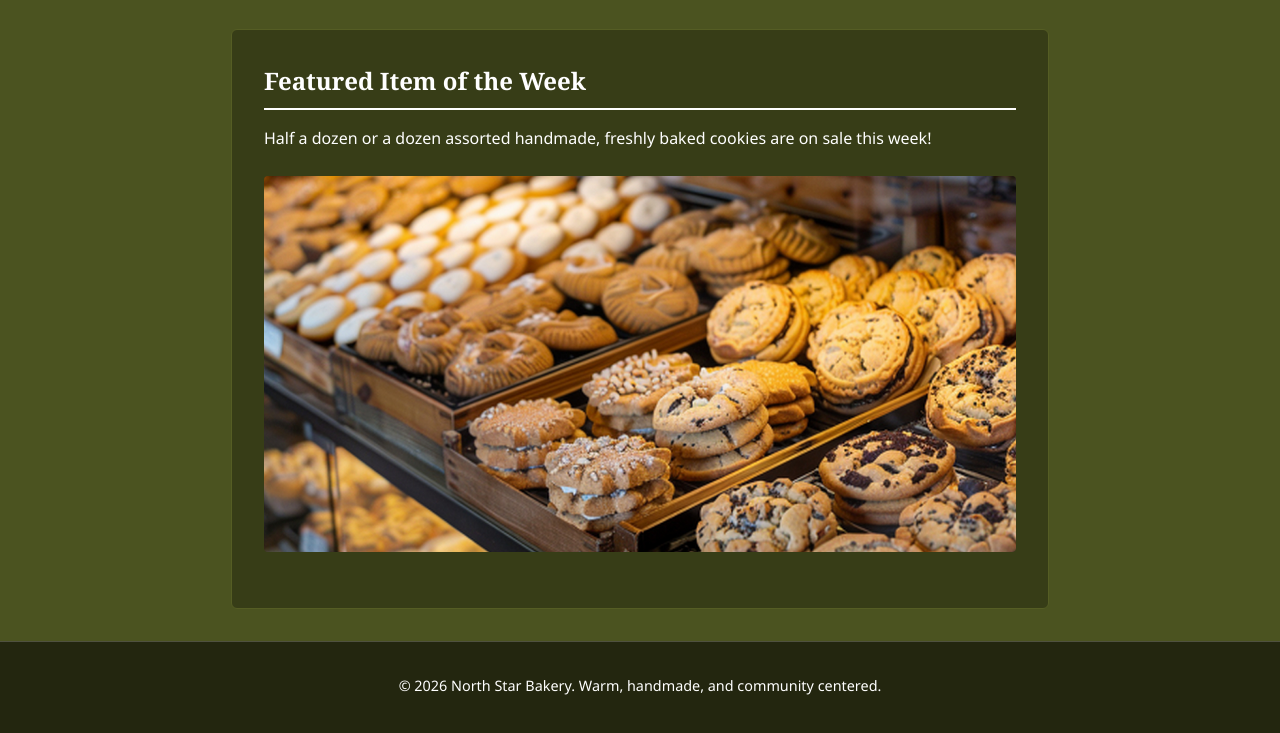
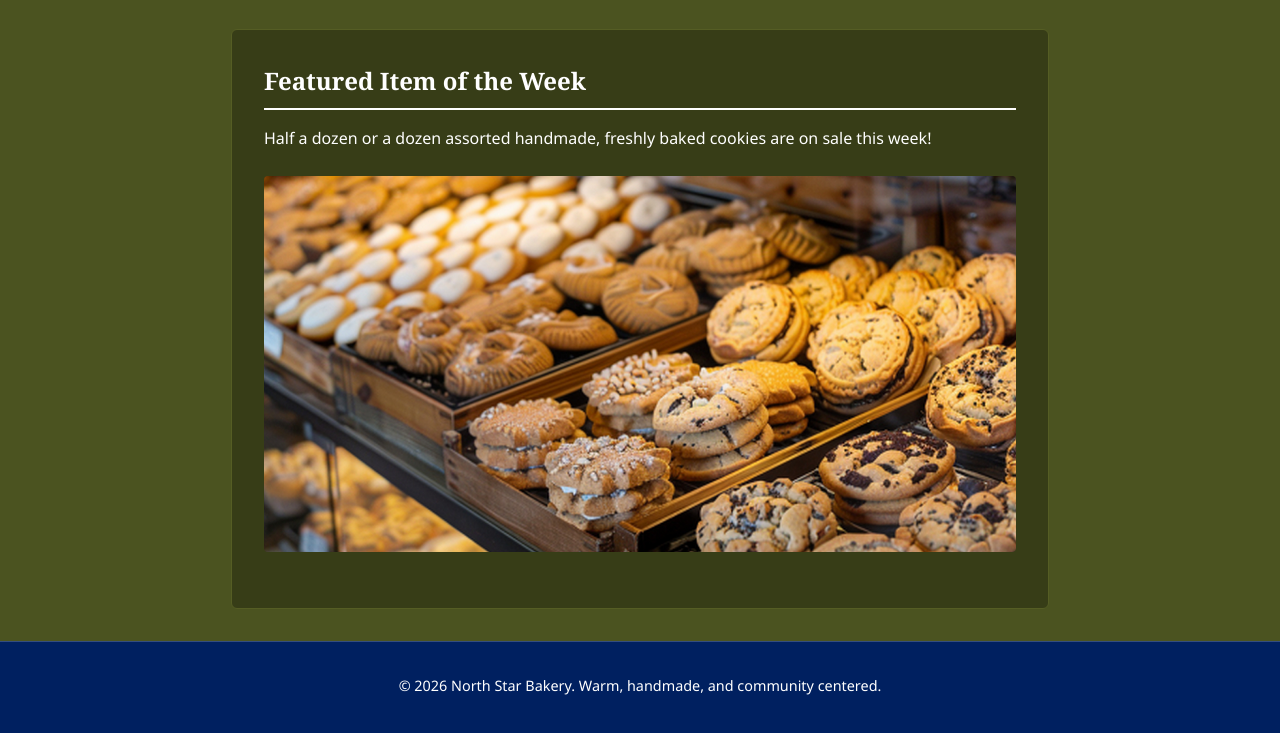
Before and after one commit to lucasnopp/north-star-bakery, a plain HTML site: page index.html in a window 1280 px wide. Shown: the part 1993-2726 px from the top of the page. Drawn offline with Linux system fonts and the light colour scheme.

Commit message:
Change footer background color to a CSS variable

```diff
--- a/style.css
+++ b/style.css
@@ -223,7 +223,7 @@ button[type="submit"]:hover {
 footer {
     text-align: center;
     padding: 2rem 1rem;
-    background-color: #23260f;
+    background-color: var(--color-navy);
     font-size: 0.9rem;
     border-top: 1px solid rgba(255, 255, 255, 0.2);
 }
```
